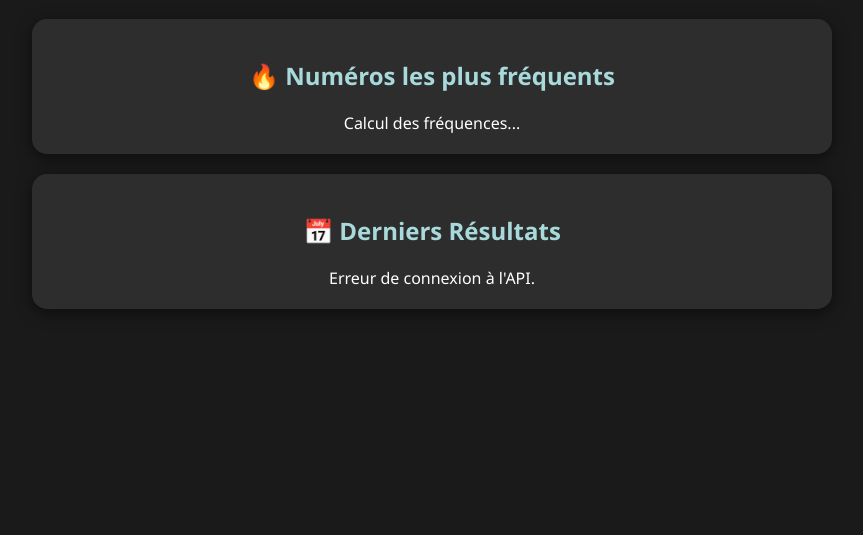
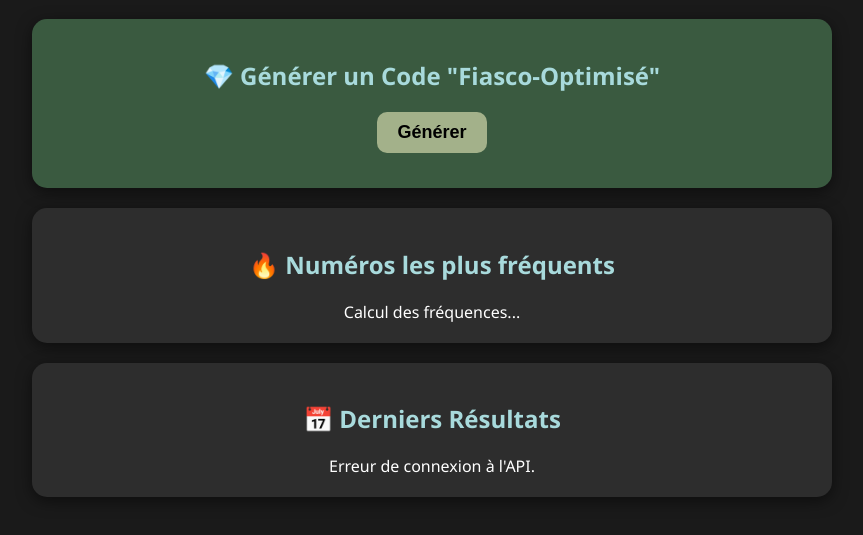
Before and after one commit to Wellemll/Fiasco, a website: page public/index.html in a window 1280 px wide. Shown: the part 95-630 px from the top of the page, without its empty margins (208-1071 px from the left). Drawn offline with Linux system fonts and the light colour scheme; no server answers.

Commit message:
Update index.html

```diff
--- a/public/index.html
+++ b/public/index.html
@@ -17,6 +17,11 @@
 <body>
     <div class="container">
         <h1>📊 Analyseur Loto Max (Base: Fiasco)</h1>
+        <div class="card" style="background: #3a5a40;">
+    <h2>💎 Générer un Code "Fiasco-Optimisé"</h2>
+    <button onclick="genererCode()" style="padding: 10px 20px; font-size: 18px; cursor: pointer; border-radius: 10px; border: none; background: #a3b18a; font-weight: bold;">Générer</button>
+    <div id="mon-code" style="margin-top: 15px;"></div>
+</div>
 
         <div class="card">
             <h2>🔥 Numéros les plus fréquents</h2>
```
